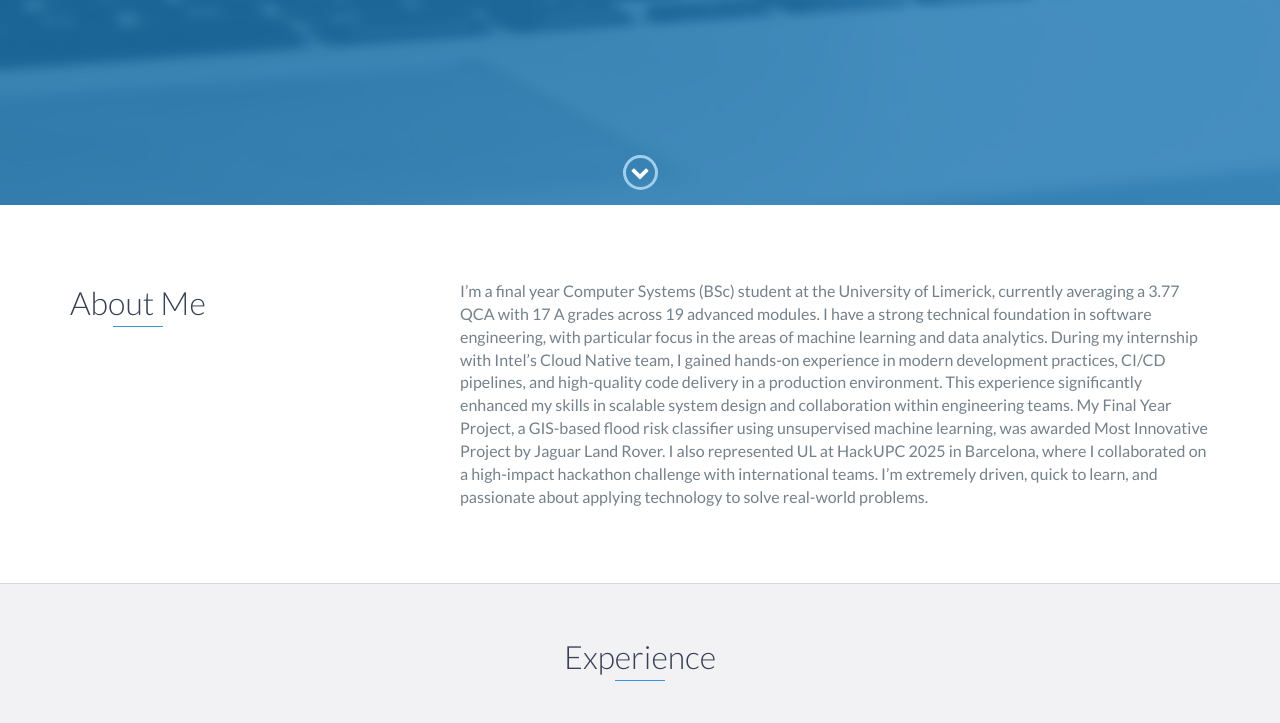
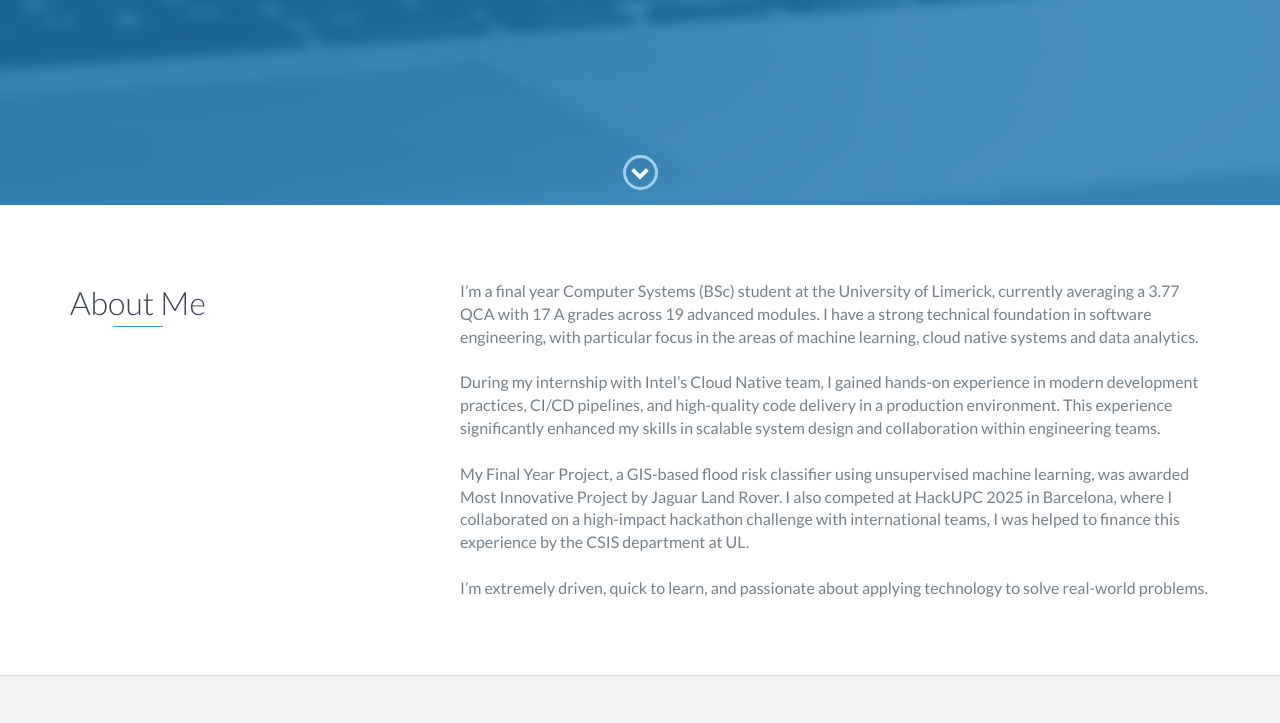
Before and after one commit to kevin-collinss/kevin-collinss.github.io, a website: page index.html in a window 1280 px wide. Shown: the part 595-1318 px from the top of the page. Drawn offline with nearby package versions, Linux system fonts and the light colour scheme.

Commit message:
feat: about me fix

```diff
--- a/index.html
+++ b/index.html
@@ -73,12 +73,15 @@
                 </div>
                 <div class="col-md-8">
                     <p>
-                        I’m a final year Computer Systems (BSc) student at the University of Limerick, currently averaging a 3.77 QCA with 17 A grades across 19 advanced modules. I have a strong technical foundation in software engineering, with particular focus in the areas of machine learning and data analytics.
-
+                        I’m a final year Computer Systems (BSc) student at the University of Limerick, currently averaging a 3.77 QCA with 17 A grades across 19 advanced modules. I have a strong technical foundation in software engineering, with particular focus in the areas of machine learning, cloud native systems and data analytics.
+                    <br>
+                    <br>
 During my internship with Intel’s Cloud Native team, I gained hands-on experience in modern development practices, CI/CD pipelines, and high-quality code delivery in a production environment. This experience significantly enhanced my skills in scalable system design and collaboration within engineering teams.
-
-My Final Year Project, a GIS-based flood risk classifier using unsupervised machine learning, was awarded Most Innovative Project by Jaguar Land Rover. I also represented UL at HackUPC 2025 in Barcelona, where I collaborated on a high-impact hackathon challenge with international teams.
-
+<br>
+<br>
+My Final Year Project, a GIS-based flood risk classifier using unsupervised machine learning, was awarded Most Innovative Project by Jaguar Land Rover. I also competed at HackUPC 2025 in Barcelona, where I collaborated on a high-impact hackathon challenge with international teams, I was helped to finance this experience by the CSIS department at UL.
+<br>
+<br>
 I’m extremely driven, quick to learn, and passionate about applying technology to solve real-world problems.
                     </p>
                 </div>
```
